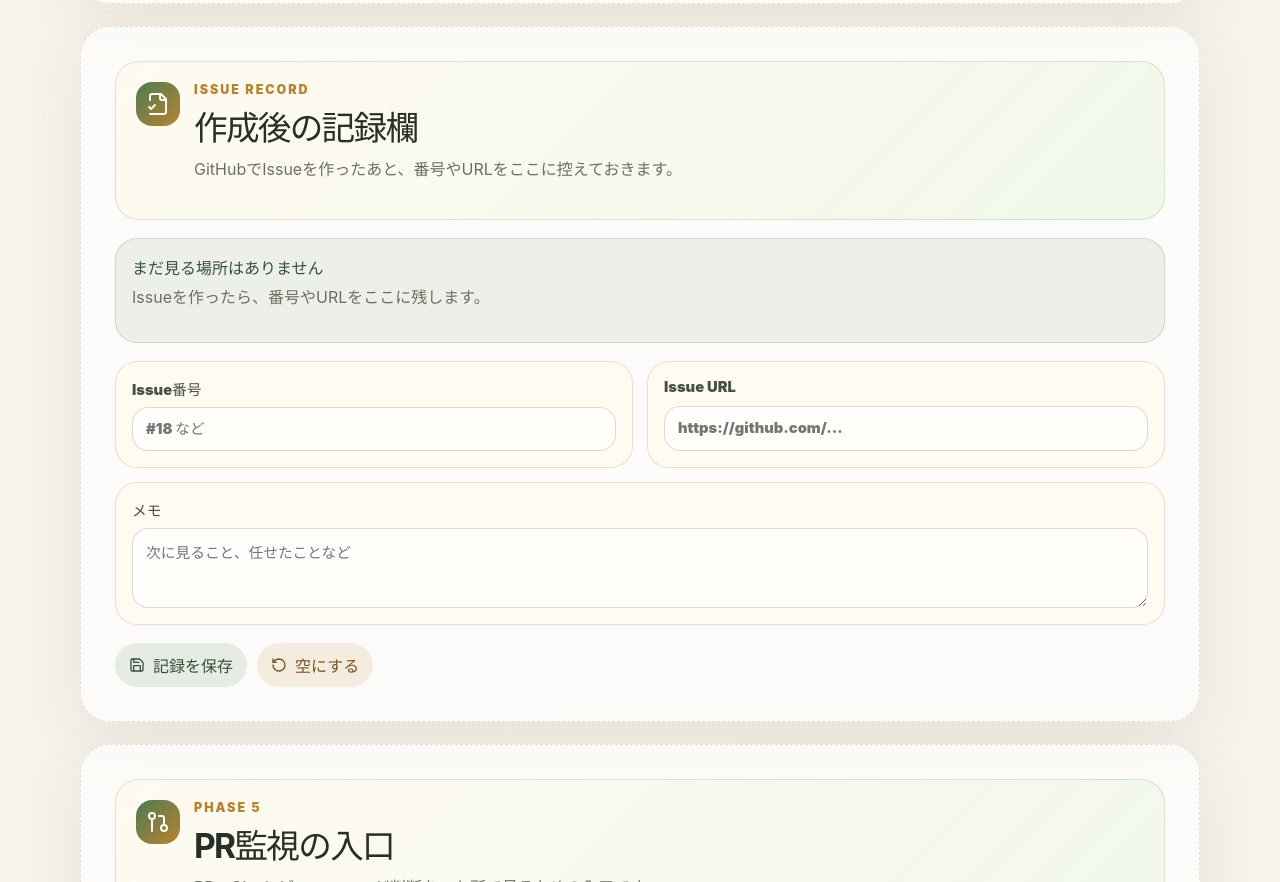
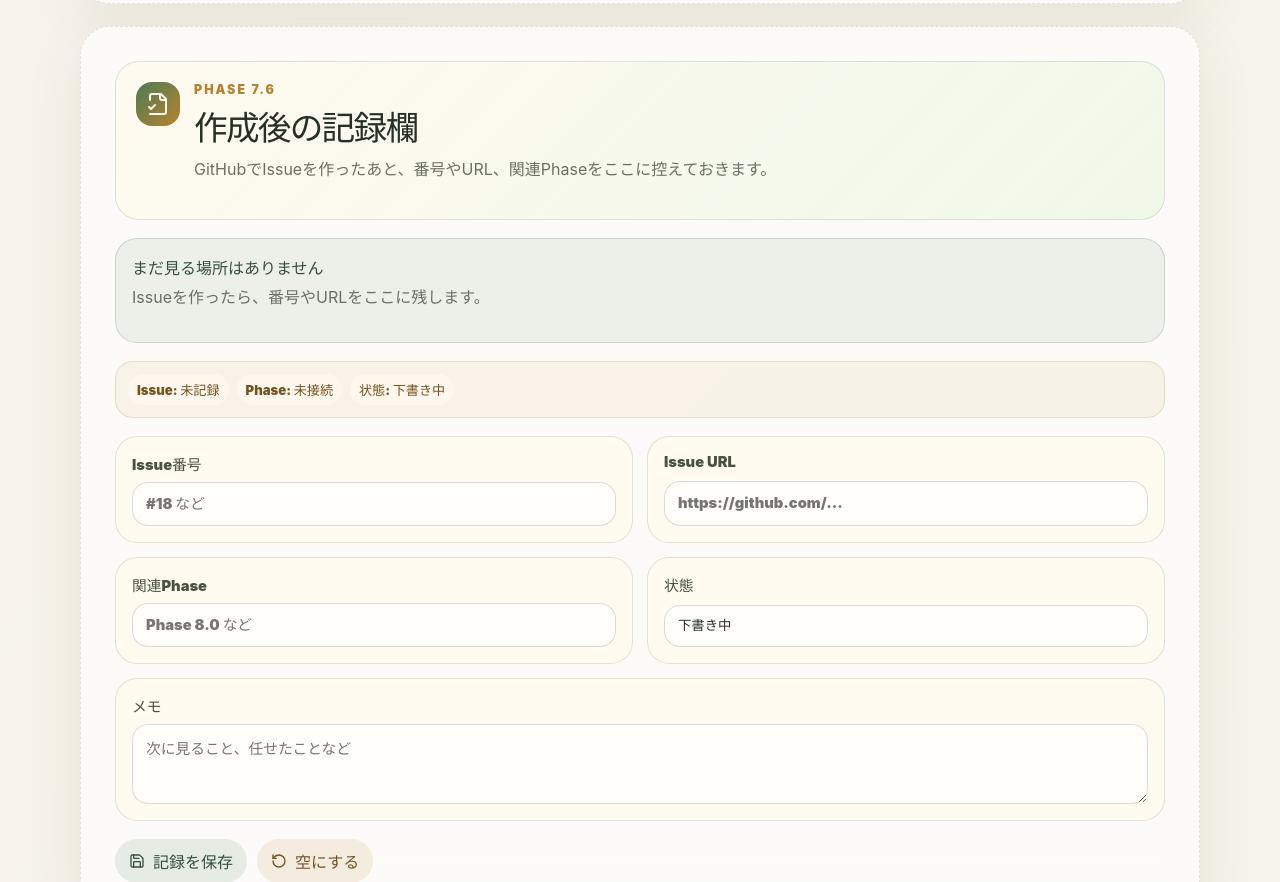
Before and after one commit to sunpotflower4460-cpu/darake-dev-app-AI, a React (Vite) app: page / in a window 1280 px wide. Shown: the part 10539-11421 px from the top of the page. Built offline with nearby package versions, Linux system fonts and the light colour scheme.

Commit message:
Phase 7.6: Issue record
Track issue phase and status.

```diff
--- a/src/components/IssueRecordPanel.tsx
+++ b/src/components/IssueRecordPanel.tsx
@@ -1,7 +1,14 @@
 import { useMemo, useState } from 'react';
 import { Check, ExternalLink, FileCheck2, RotateCcw, Save } from 'lucide-react';
-import { clearIssueRecord, loadIssueRecord, saveIssueRecord, type IssueRecord } from '../utils/issueRecordStore';
+import { clearIssueRecord, loadIssueRecord, saveIssueRecord, type IssueRecord, type IssueRecordStatus } from '../utils/issueRecordStore';
 import { getIssueNextStep } from '../utils/issueNextStep';
+
+const statusOptions: Array<{ value: IssueRecordStatus; label: string }> = [
+  { value: 'drafted', label: '下書き中' },
+  { value: 'submitted', label: '投稿済み' },
+  { value: 'linked-to-phase', label: 'Phaseに接続済み' },
+  { value: 'needs-followup', label: '後で確認' },
+];
 
 export function IssueRecordPanel() {
   const [record, setRecord] = useState<IssueRecord>(() => loadIssueRecord());
@@ -29,9 +36,9 @@ export function IssueRecordPanel() {
       <div className="issueRecordHero">
         <FileCheck2 />
         <div>
-          <p className="eyebrow">Issue Record</p>
+          <p className="eyebrow">Phase 7.6</p>
           <h3>作成後の記録欄</h3>
-          <p>GitHubでIssueを作ったあと、番号やURLをここに控えておきます。</p>
+          <p>GitHubでIssueを作ったあと、番号やURL、関連Phaseをここに控えておきます。</p>
         </div>
       </div>
 
@@ -45,6 +52,12 @@ export function IssueRecordPanel() {
         )}
       </div>
 
+      <div className="issueRecordSummary">
+        <span>Issue: {record.number || '未記録'}</span>
+        <span>Phase: {record.phase || '未接続'}</span>
+        <span>状態: {statusOptions.find((item) => item.value === record.status)?.label ?? '未設定'}</span>
+      </div>
+
       <div className="issueRecordGrid">
         <label>
           Issue番号
@@ -53,6 +66,16 @@ export function IssueRecordPanel() {
         <label>
           Issue URL
           <input value={record.url} placeholder="https://github.com/..." onChange={(event) => updateRecord({ url: event.target.value })} />
+        </label>
+        <label>
+          関連Phase
+          <input value={record.phase} placeholder="Phase 8.0 など" onChange={(event) => updateRecord({ phase: event.target.value })} />
+        </label>
+        <label>
+          状態
+          <select value={record.status} onChange={(event) => updateRecord({ status: event.target.value as IssueRecordStatus })}>
+            {statusOptions.map((item) => <option value={item.value} key={item.value}>{item.label}</option>)}
+          </select>
         </label>
         <label className="recordNoteField">
           メモ
--- a/src/issueRecord.css
+++ b/src/issueRecord.css
@@ -66,6 +66,25 @@
   text-decoration: none;
 }
 
+.issueRecordSummary {
+  display: flex;
+  flex-wrap: wrap;
+  gap: 8px;
+  padding: 12px;
+  border: 1px solid rgba(185, 130, 46, 0.2);
+  border-radius: 18px;
+  background: rgba(185, 130, 46, 0.08);
+}
+
+.issueRecordSummary span {
+  padding: 6px 9px;
+  border-radius: 999px;
+  color: #76531d;
+  background: rgba(255, 250, 240, 0.72);
+  font-size: 0.82rem;
+  font-weight: 900;
+}
+
 .issueRecordGrid {
   display: grid;
   grid-template-columns: repeat(2, minmax(0, 1fr));
@@ -89,7 +108,8 @@
 }
 
 .issueRecordGrid input,
-.issueRecordGrid textarea {
+.issueRecordGrid textarea,
+.issueRecordGrid select {
   width: 100%;
   border: 1px solid rgba(68, 59, 39, 0.18);
   border-radius: 16px;
@@ -98,6 +118,10 @@
   background: rgba(255, 255, 255, 0.72);
   outline: none;
   resize: vertical;
+}
+
+.issueRecordGrid select {
+  appearance: none;
 }
 
 .issueRecordActions {
--- a/src/utils/issueRecordStore.ts
+++ b/src/utils/issueRecordStore.ts
@@ -1,6 +1,10 @@
+export type IssueRecordStatus = 'drafted' | 'submitted' | 'linked-to-phase' | 'needs-followup';
+
 export type IssueRecord = {
   number: string;
   url: string;
+  phase: string;
+  status: IssueRecordStatus;
   note: string;
   savedAt?: string;
 };
@@ -10,6 +14,8 @@ const KEY = 'darake.issueRecord.v1';
 export const emptyIssueRecord: IssueRecord = {
   number: '',
   url: '',
+  phase: '',
+  status: 'drafted',
   note: '',
 };
 
```
